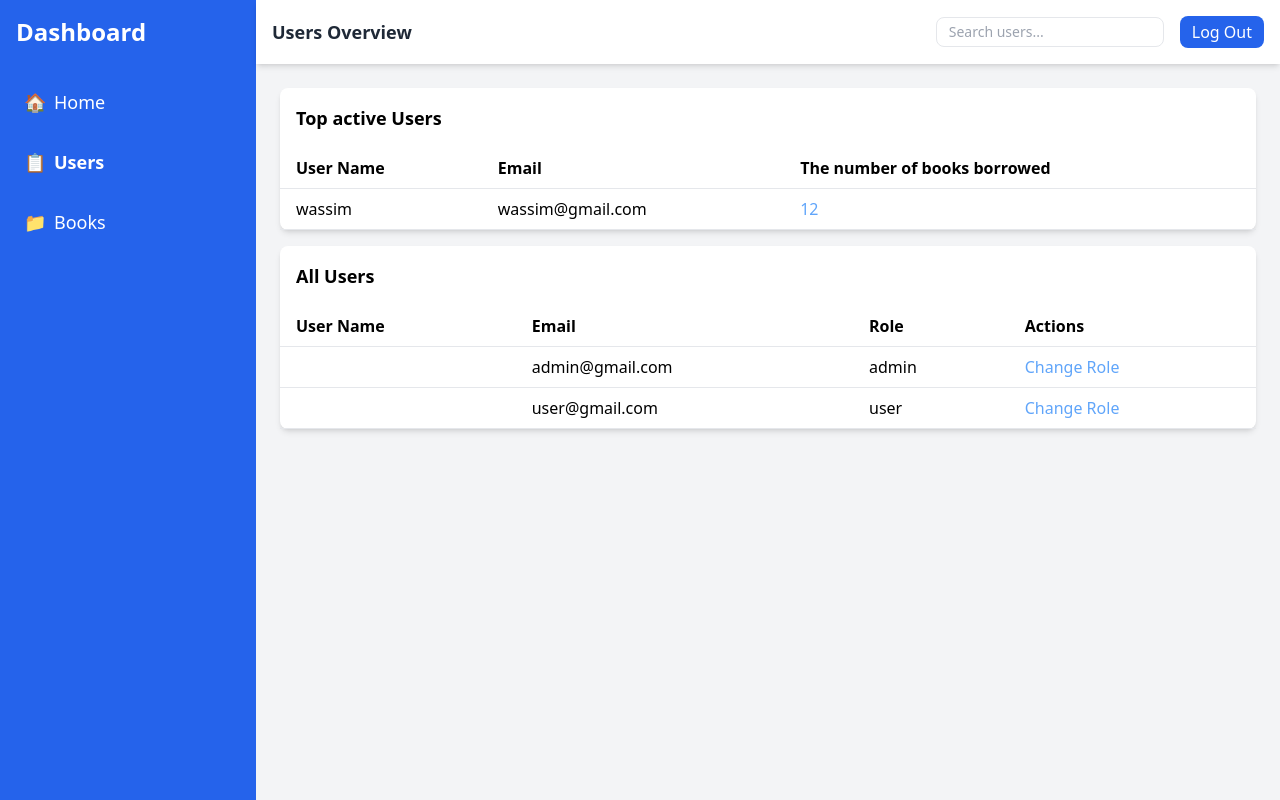
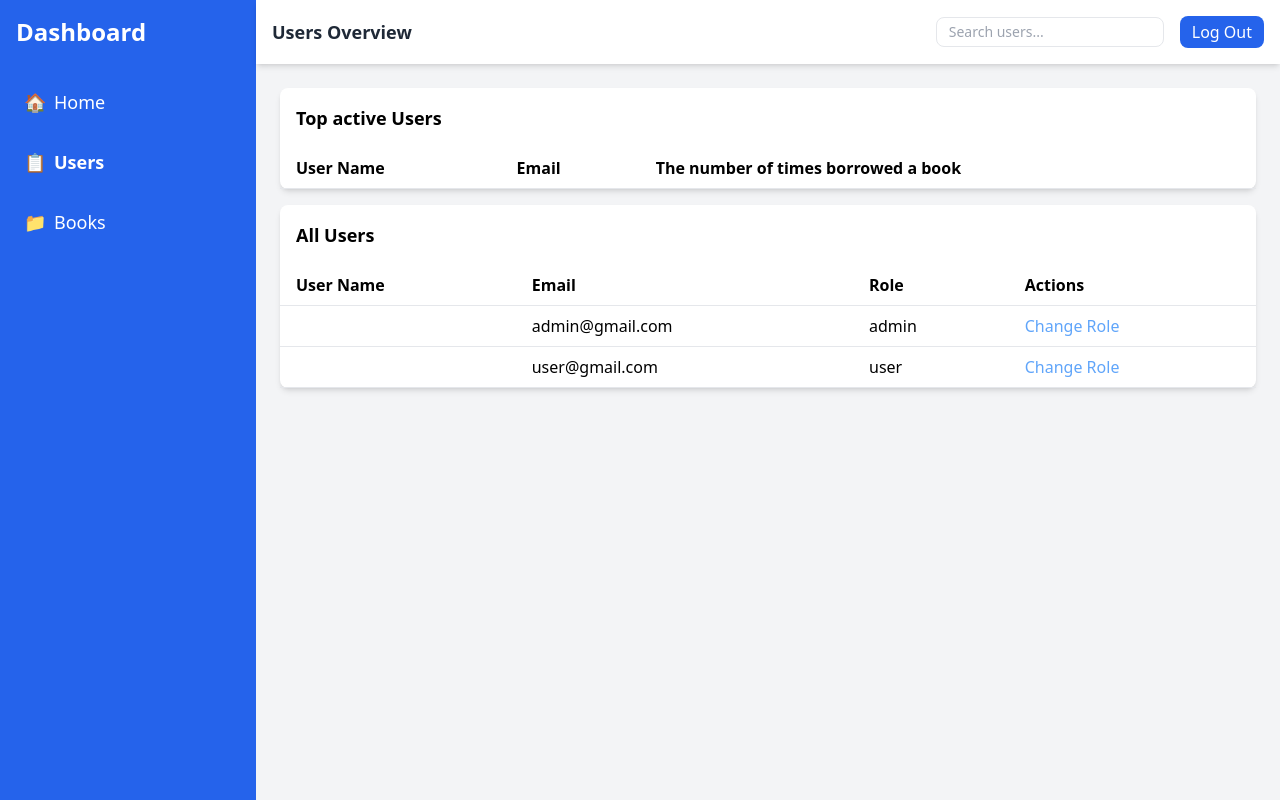
Before and after one commit to wassim205/Gestion-Bibliotheque, a PHP site: page /AdminPages/UsersManaging.php in a window 1280 px wide. Run offline with PHP 8.4, Linux system fonts and the light colour scheme; data comes from the database, SQL or seed files in the repository; both versions use the stored data as it was after the commit; tables that the repository leaves empty or names only in its code hold one stand-in row (values such as "Sample post"); lists and menus that the app fills with data are empty; some libraries are stand-ins or nearby versions.

Commit message:
GB-15 GB-11 GB-20 disponibilite of the books and other modifications

```diff
--- a/AdminController/homepagecontroller.php
+++ b/AdminController/homepagecontroller.php
@@ -48,7 +48,7 @@ class Admin extends User{
         $database = new Database();
         $db = $database->connect();
 
-        $query = "SELECT COUNT(*) as borrowedBooks FROM borrowings";
+        $query = "SELECT COUNT(DISTINCT borrowings.book_id) as borrowedBooks FROM borrowings";
         $stmt = $db->prepare($query);
         $stmt->execute();
         $result = $stmt->fetch(PDO::FETCH_ASSOC);
@@ -109,14 +109,13 @@ class Admin extends User{
         $database = new Database();
         $db = $database->connect();
 
-        $query = "
-        SELECT books.title, books.author, COUNT(borrowings.book_id) as borrow_count
+        $query = "SELECT books.title, books.author, COUNT(borrowings.book_id) as borrow_count
         FROM borrowings
         JOIN books ON borrowings.book_id = books.id
         GROUP BY borrowings.book_id
         ORDER BY borrow_count DESC
-        LIMIT 3
-    ";
+        LIMIT 3"
+        ;
 
     $stmt = $db->prepare($query);
 
@@ -124,9 +123,25 @@ class Admin extends User{
         $results = $stmt->fetchAll(PDO::FETCH_ASSOC);
         return isset($results) ? $results : null;
     } else {
-        // Handle error
         return null;
     }
+}
+    public function ActiveUsers(){
+        $database = new Database();
+        $db = $database->connect();
+
+        $query = "SELECT users.name, users.email, COUNT(borrowings.user_id) as borrowTimes
+        FROM borrowings JOIN users ON borrowings.user_id = users.id
+        GROUP BY borrowings.user_id LIMIT 3" ;
+
+        $stmt = $db->prepare($query);
+
+        if ($stmt->execute()) {
+            $results = $stmt->fetchAll(PDO::FETCH_ASSOC);
+            return isset($results) ? $results : null;
+        } else {
+            return null;
+        }
 }
 
 }
--- a/AdminPages/Books.php
+++ b/AdminPages/Books.php
@@ -85,8 +85,8 @@ $categories = $admin->displayCategories();
                                 <td class="py-2 px-4"><?php echo $book['name']; ?></td>
                                 <td class="py-2 px-4"><?php echo $book['summary']; ?></td>
                                 <td class="py-2 px-4"><?php echo $book['status']; ?></td>
-                                <td class="py-2 px-4">
-                                    <a href="#" class="text-blue-600 hover:underline mx-3 hover:text-blue-700 hover:underline">Modifier</a>
+                                <td class="py-2 px-4 flex items-center w-full">
+                                    <a href="#" class="text-blue-600 hover:underline mx-3">Modifier</a>
                                     <a href="#" class="text-red-600 hover:underline">Delete</a>
                                 </td>
                             </tr>
--- a/AdminPages/Dashboard.php
+++ b/AdminPages/Dashboard.php
@@ -82,7 +82,6 @@ $topBooks = $admin->topBorrowedBooks();
                                 <th class="py-2 px-4">Title</th>
                                 <th class="py-2 px-4">Author</th>
                                 <th class="py-2 px-4">The number of borrows</th>
-                                <th class="py-2 px-4">Actions</th>
                             </tr>
                         </thead>
                         <tbody>
@@ -90,7 +89,7 @@ $topBooks = $admin->topBorrowedBooks();
                             <tr class="border-b hover:bg-gray-100">
                                 <td class="py-2 px-4"><?php echo $topBook['title']; ?></td>
                                 <td class="py-2 px-4"><?php echo $topBook['author']; ?></td>
-                                <td class="py-2 px-4"><?php echo $topBook['title']; ?></td>
+                                <td class="py-2 px-4"><?php echo $topBook['borrow_count']; ?></td>
                             </tr>
                             <?php  endforeach; ?>
                         </tbody>
--- a/AdminPages/UsersManaging.php
+++ b/AdminPages/UsersManaging.php
@@ -7,7 +7,7 @@ $db = $database->connect();
 
 $admin = new Admin($db);
 $users = $admin->displayUsers();
-
+$topUsers = $admin->ActiveUsers();
 ?>
 
 
@@ -53,16 +53,17 @@ $users = $admin->displayUsers();
                             <tr class="border-b">
                                 <th class="py-2 px-4">User Name</th>
                                 <th class="py-2 px-4">Email</th>
-                                <th class="py-2 px-4">The number of books borrowed</th>
+                                <th class="py-2 px-4">The number of times borrowed a book</th>
                             </tr>
                         </thead>
                         <tbody>
+                            <?php foreach($topUsers as $topUser) : ?>
                                 <tr class="border-b hover:bg-gray-100">
-                                    <td class="py-2 px-4">wassim</td>
-                                    <td class="py-2 px-4">wassim@gmail.com</td>
-
-                                    <td class="py-2 px-4 text-blue-400">12</td>
+                                    <td class="py-2 px-4"><?php echo $topUser['name'] ?></td>
+                                    <td class="py-2 px-4"><?php echo $topUser['email'] ?></td>
+                                    <td class="py-2 px-4 text-blue-400"><?php echo $topUser['borrowTimes'] ?></td>
                                 </tr>
+                        <?php endforeach ?>
                         </tbody>
                     </table>
                     </div>
```
Also changed, not shown: Diagram/library.sql (+13 -0 lines).
